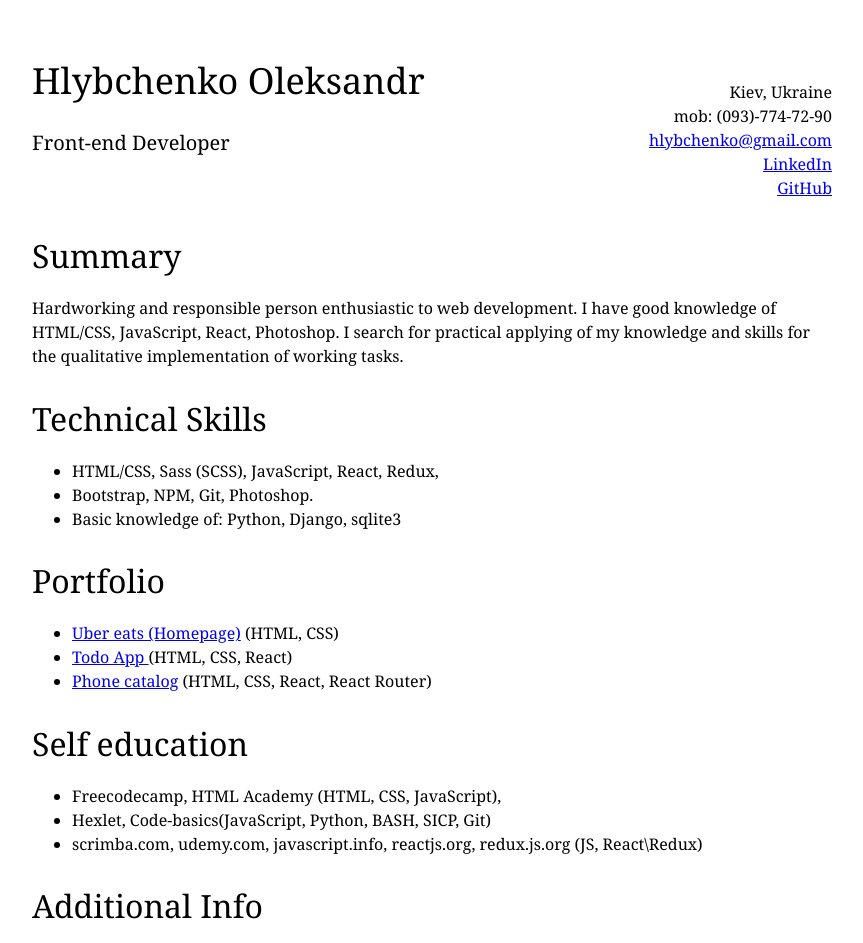
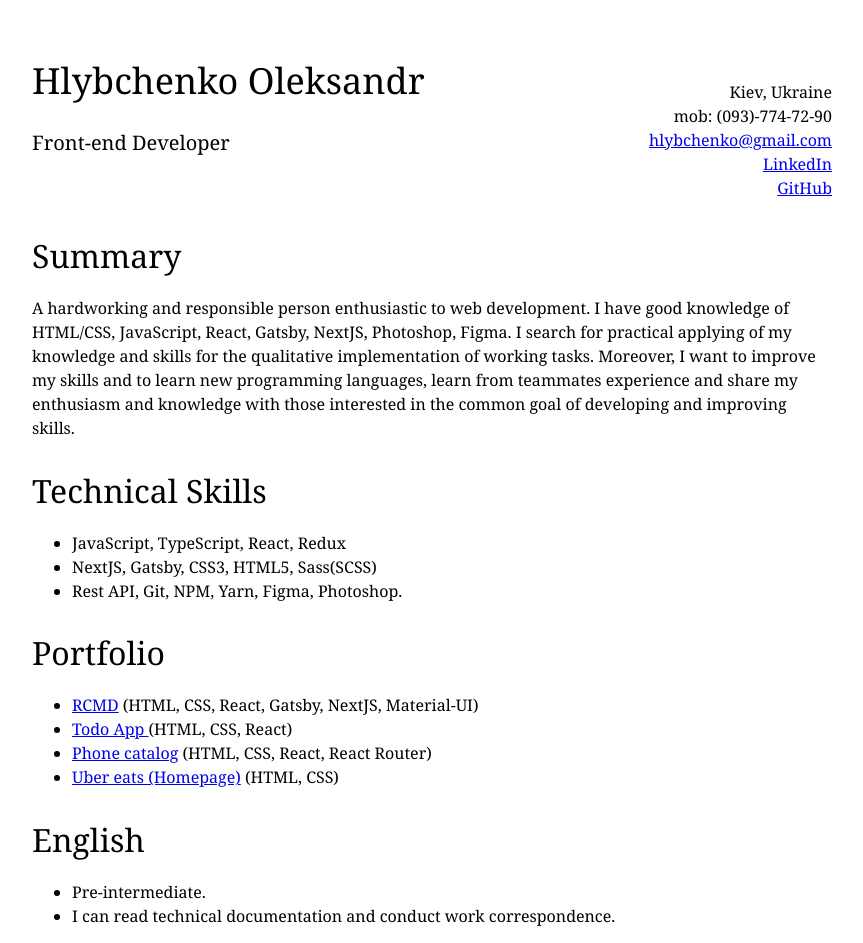
Before and after one commit to Hlybchenko/Hlybchenko.github.io, a plain HTML site: page index.html in a window 1280 px wide. Shown: the top 943 px of the page, without its empty margins (208-1071 px from the left). Drawn offline with Linux system fonts and the light colour scheme.

Commit message:
Update index.html

```diff
--- a/index.html
+++ b/index.html
@@ -27,24 +27,29 @@
 
         <div class="main">
             <h2>Summary</h2>
-            <p> Hardworking and responsible person enthusiastic to web development.
-                I have good knowledge of HTML/CSS, JavaScript, React, Photoshop. I search for practical applying of my knowledge and
-                skills for the qualitative implementation of working tasks.
+            <p> A hardworking and responsible person enthusiastic to web development.  I have good knowledge of HTML/CSS, JavaScript, React, Gatsby, NextJS, Photoshop, Figma. I search for practical applying of my knowledge and skills for the qualitative implementation of working tasks. Moreover, I want to improve my skills and to learn new programming languages, learn from teammates experience and share my enthusiasm and knowledge with those interested in the common goal of developing and improving skills.
             </p>
 
             <h2>Technical Skills</h2>
                 <ul>
-                    <li> HTML/CSS, Sass (SCSS), JavaScript, React, Redux, </li>
-                    <li> Bootstrap, NPM, Git, Photoshop.  </li>
-                    <li> Basic knowledge of: Python, Django, sqlite3</li>
+                    <li> JavaScript, TypeScript, React, Redux </li>
+                    <li> NextJS, Gatsby, CSS3, HTML5, Sass(SCSS)  </li>
+                    <li> Rest API, Git, NPM, Yarn, Figma, Photoshop.</li>
                 </ul>
+
+
+
+
+
+
 
             <h2>Portfolio</h2>
                 <ul>
-                    <li>
-                        <a href="https://hlybchenko.github.io/MA__uber-eats/">Uber eats (Homepage)</a>
-                        (HTML, CSS)
+                      <li>
+                        <a href="https://www.rcmd.com.ua/">RCMD</a>
+                      (HTML, CSS, React, Gatsby, NextJS, Material-UI)
                     </li>
+
                     <li>
                         <a href="https://hlybchenko.github.io/react_todo-app/">Todo App </a>
                         (HTML, CSS, React)
@@ -54,7 +59,21 @@
                         (HTML, CSS, React, React Router)
 
                     </li>
+                            <li>
+                        <a href="https://hlybchenko.github.io/MA__uber-eats/">Uber eats (Homepage)</a>
+                        (HTML, CSS)
+                    </li>
                 </ul>
+
+
+            <h2>English</h2>
+                <ul>
+                    <li>Pre-intermediate.
+
+</li>
+                    <li>I can read technical documentation and conduct work correspondence.</li>
+                </ul>
+
 
             <h2>Self education</h2>
                 <ul>
```
